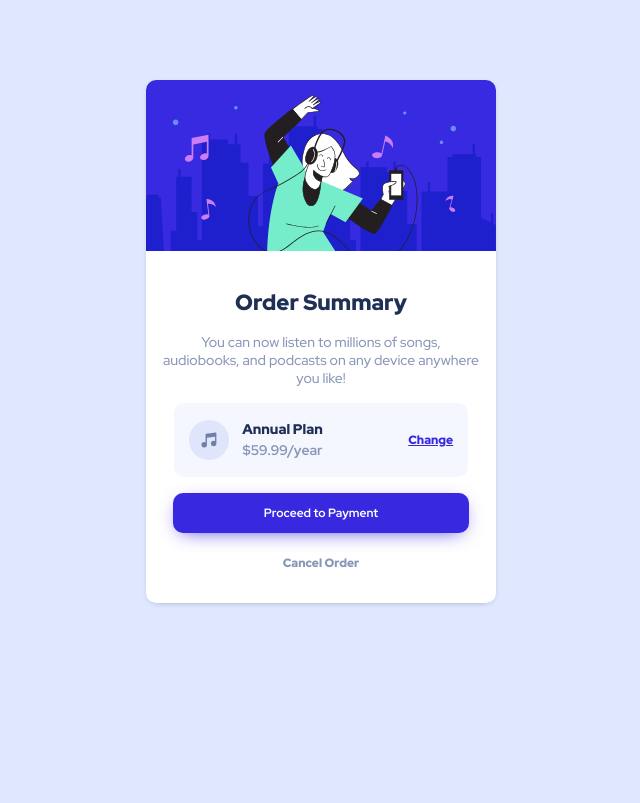
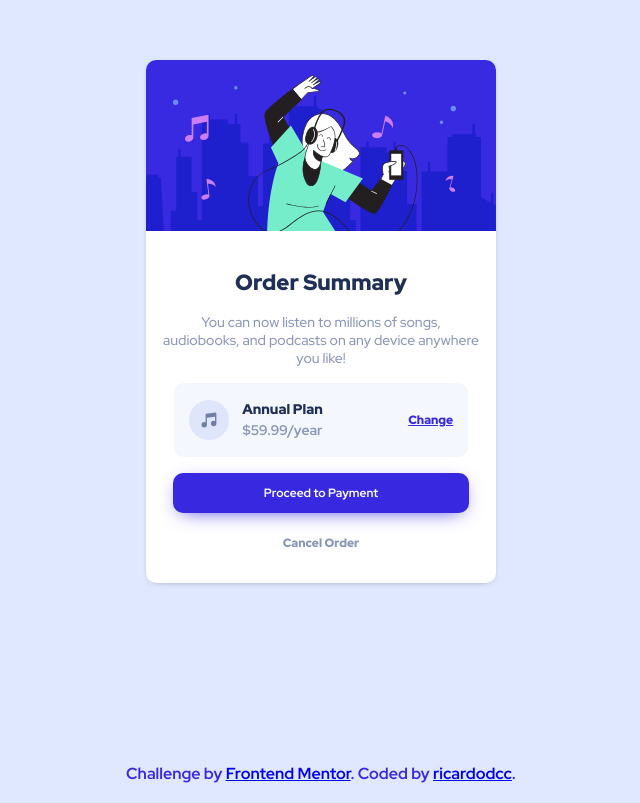
Before and after one commit to ricardodcc/Order-summary-component, a plain HTML site: page index.html in a window 1280 px wide. Shown: the part 120-923 px from the top of the page, without its empty margins (319-959 px from the left). Drawn offline with Linux system fonts and the light colour scheme.

Commit message:
Added footer

```diff
--- a/index.html
+++ b/index.html
@@ -2,18 +2,10 @@
 <html lang="en">
 <head>
   <meta charset="UTF-8">
-  <meta name="viewport" content="width=device-width, initial-scale=1.0"> <!-- displays site properly based on user's device -->
-
+  <meta name="viewport" content="width=device-width, initial-scale=1.0">
   <link rel="icon" type="image/png" sizes="32x32" href="./images/favicon-32x32.png">
   <link rel="stylesheet" href="style.css">
-
   <title>Frontend Mentor | Order summary card</title>
-
-  <!-- Feel free to remove these styles or customise in your own stylesheet 👍 -->
-  <!-- <style>
-    .attribution { font-size: 11px; text-align: center; }
-    .attribution a { color: hsl(228, 45%, 44%); }
-  </style> -->
 </head>
 <body>
   <header></header>
@@ -33,23 +25,8 @@
       <a class="card__button card__button--cancel" href="#0">Cancel Order</a>
     </section>
   </main>
-  <footer></footer>
-  <!-- Order Summary
-
-  You can now listen to millions of songs, audiobooks, and podcasts on any
-  device anywhere you like!
-
-  Annual Plan
-  $59.99/year
-
-  Change
-
-  Proceed to Payment
-  Cancel Order -->
-
-  <!-- <div class="attribution">
-    Challenge by <a href="https://www.frontendmentor.io?ref=challenge" target="_blank">Frontend Mentor</a>.
-    Coded by <a href="#">Your Name Here</a>.
-  </div> -->
+  <footer>
+    <p>Challenge by <a href="https://www.frontendmentor.io?ref=challenge" target="_blank">Frontend Mentor</a>. Coded by <a href="https://github.com/ricardodcc" target="_blank">ricardodcc</a>.
+  </footer>
 </body>
 </html>
--- a/sass/card.scss
+++ b/sass/card.scss
@@ -41,7 +41,7 @@ body{
     @include font-text(var(--font-family), var(--font-weight-price), var(--font-size), var(--bg-color-card));
     background-color: var(--bg-color-card);
     max-width: 350px;
-    margin: 200px auto;
+    margin: 180px auto;
     padding-bottom: 10px;
     text-align: center;
 
@@ -130,3 +130,8 @@ body{
 
     }
 }
+
+footer{
+    @include font-text(var(--font-family), var(--font-weight-price), var(--font-size), var(--bg-color-button));
+    text-align: center;
+}
```
Also changed, not shown: style.css, 1 other file.
